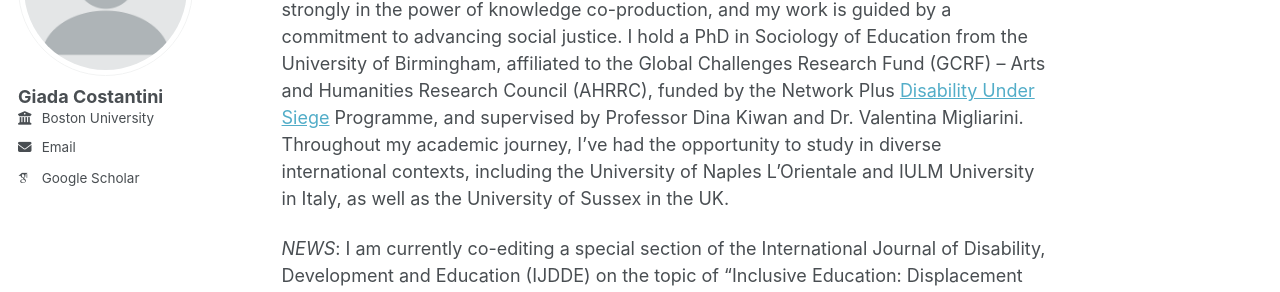
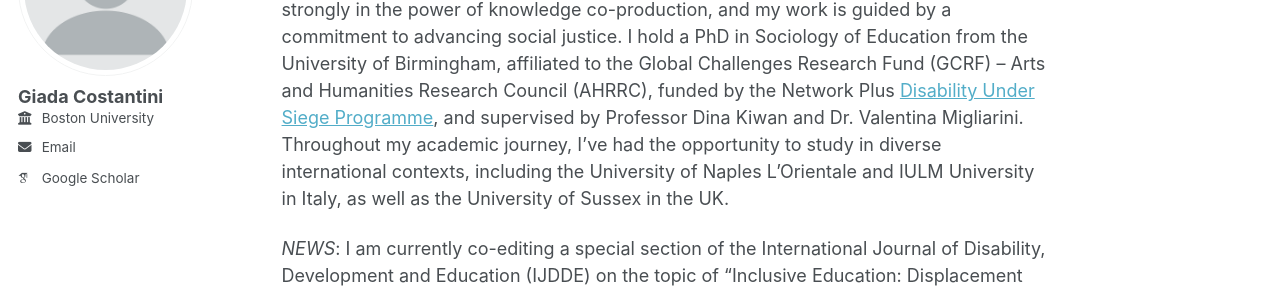
Before and after one commit to giada-costantini/giada-costantini.github.io, a Jekyll site: the page built from _pages/about.md, in a window 1280 px wide. Shown: the part 200-492 px from the top of the page. Built offline with Jekyll 4.4.1, drawn with Linux system fonts in a browser that asks for light colours; some web fonts are replaced; a script bundle is joined from its source files by our own code; library files that are not in the unit come from our copies.

```diff
--- a/_pages/about.md
+++ b/_pages/about.md
@@ -8,7 +8,7 @@ redirect_from:
 ---
 
 Hi! I’m currently a postdoctoral research fellow at the [Center on Forced Displacement](https://www.bu.edu/cfd/) at Boston University. I love to spend my time thinking, researching, writing, and --- just as importantly --- learning from others. I’m an interdisciplinary researcher who believes strongly in the power of knowledge co-production, and my work is guided by a commitment to advancing social justice.
-I hold a PhD in Sociology of Education from the University of Birmingham, affiliated to  the Global Challenges Research Fund (GCRF) – Arts and Humanities Research Council (AHRRC), funded by the Network Plus [Disability Under Siege](https://disabilityundersiege.org/) Programme, and supervised by Professor Dina Kiwan and Dr. Valentina Migliarini. Throughout my academic journey, I’ve had the opportunity to study in diverse international contexts, including the University of Naples L’Orientale and IULM University in Italy, as well as the University of Sussex in the UK.
+I hold a PhD in Sociology of Education from the University of Birmingham, affiliated to  the Global Challenges Research Fund (GCRF) – Arts and Humanities Research Council (AHRRC), funded by the Network Plus [Disability Under Siege Programme](https://disabilityundersiege.org/), and supervised by Professor Dina Kiwan and Dr. Valentina Migliarini. Throughout my academic journey, I’ve had the opportunity to study in diverse international contexts, including the University of Naples L’Orientale and IULM University in Italy, as well as the University of Sussex in the UK.
 
 
 
```
